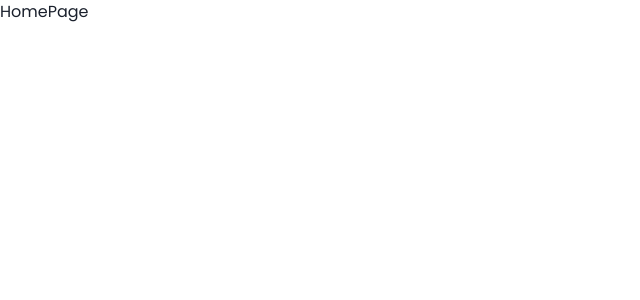
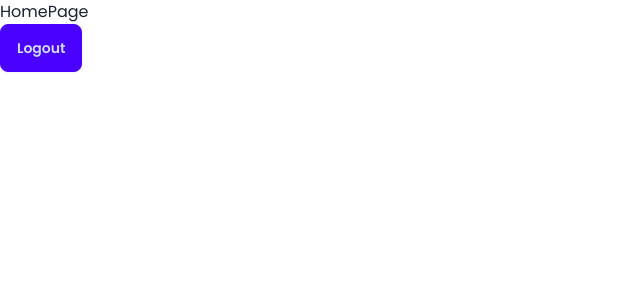
Before and after one commit to VictorMugisha/agenda-app, a React (Vite) app in the folder client/: page /app in a window 1280 px wide. Shown: the top 300 px of the page, without its empty margins (0-640 px from the left). Built offline with nearby package versions, Linux system fonts and the light colour scheme; sample sign-in values are in the browser's storage.

Commit message:
Complete authentication on frontend

```diff
--- a/client/src/layouts/ProtectedRoute.jsx
+++ b/client/src/layouts/ProtectedRoute.jsx
@@ -2,7 +2,6 @@ import { Outlet, Navigate } from "react-router-dom";
 import useAuthContext from "../hooks/useAuthContext";
 export default function ProtectedRoute() {
   const { isAuthenticated } = useAuthContext();
-  console.log("isAuthenticated in ProtectedRoute", isAuthenticated);
 
   return isAuthenticated ? <Outlet /> : <Navigate to="/login" replace />;
 }
--- a/client/src/layouts/PublicRoutes.jsx
+++ b/client/src/layouts/PublicRoutes.jsx
@@ -3,7 +3,5 @@ import useAuthContext from "../hooks/useAuthContext";
 export default function PublicRoutes() {
   const { isAuthenticated } = useAuthContext();
 
-  console.log("isAuthenticated in PublicRoutes", isAuthenticated);
-
   return isAuthenticated ? <Navigate to="/app" replace /> : <Outlet />;
 }
--- a/client/src/pages/protected/HomePage.jsx
+++ b/client/src/pages/protected/HomePage.jsx
@@ -1,6 +1,10 @@
-
+import useAuthContext from "../../hooks/useAuthContext";
 export default function HomePage() {
+  const { removeToken } = useAuthContext();
   return (
-    <div>HomePage</div>
-  )
+    <div>
+      <p>HomePage</p>
+      <button className="btn btn-primary" onClick={() => removeToken()}>Logout</button>
+    </div>
+  );
 }
```
